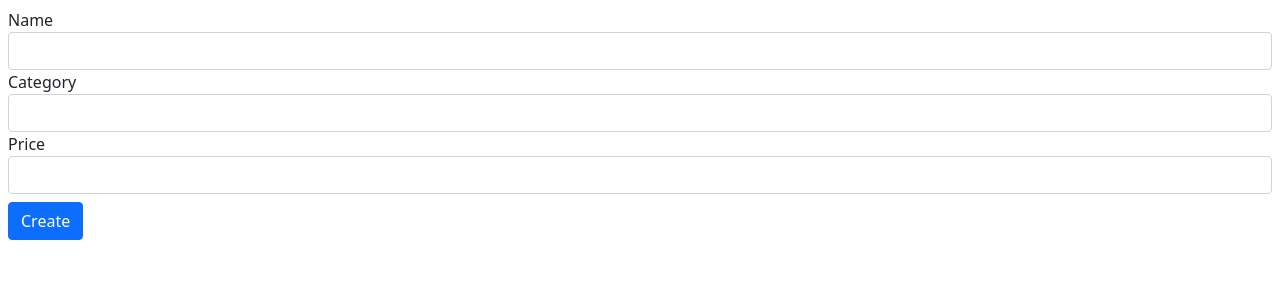
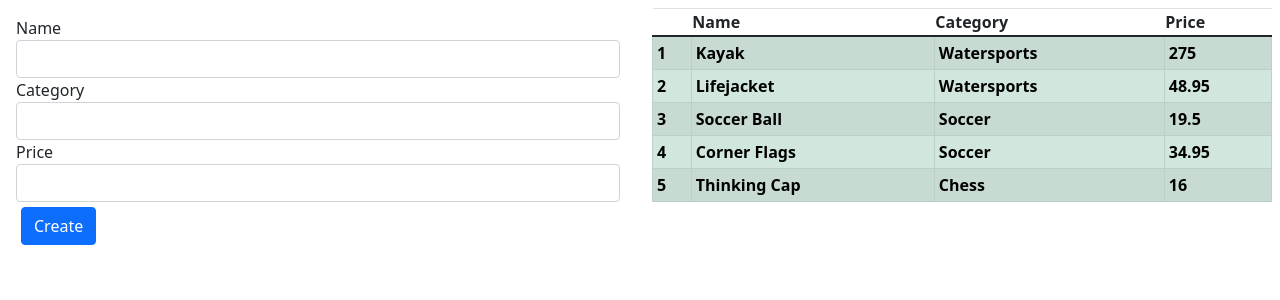
Before and after one commit to rafaelhfreitas/angular_underhood, an Angular app: page / in a window 1280 px wide. Shown: the top 300 px of the page. Built offline with nearby package versions, Linux system fonts and the light colour scheme.

Commit message:
Appling a custom directive

```diff
--- a/src/app/app.module.ts
+++ b/src/app/app.module.ts
@@ -5,11 +5,13 @@
 
 import { ProductComponent } from './component';
 import { FormsModule } from '@angular/forms';
+import { PaAttrDirective } from './attr.directive';
 
 
 @NgModule({
   declarations: [
-    ProductComponent
+    ProductComponent,
+    PaAttrDirective
   ],
   imports: [
     BrowserModule,
--- /dev/null
+++ b/src/app/attr.directive.ts
@@ -0,0 +1,11 @@
+import { Directive, ElementRef } from "@angular/core";
+
+
+@Directive({
+    selector: "[pa-attr]",
+})
+export class PaAttrDirective {
+    constructor(element: ElementRef) {
+        element.nativeElement.classList.add("table-success", "fw-bold");
+    }
+}
--- a/src/app/component.ts
+++ b/src/app/component.ts
@@ -1,8 +1,94 @@
+// import { Component } from "@angular/core";
+// import { Model } from "./repository.model";
+// import { Product } from "./product.model";
+// import { NgModel, ValidationErrors, NgForm } from "@angular/forms";
+// import { NgForOf } from "@angular/common";
+
+
+// @Component({
+//     selector: "app",
+//     templateUrl: "template.html"
+// })
+// export class ProductComponent {
+
+//     model: Model = new Model();
+//     formSubmitted: boolean = false;
+
+
+//     submitForm(form: NgForm) {
+//         this.formSubmitted = true;
+//         if (form.valid) {
+//             this.addProduct(this.newProduct);
+//             this.newProduct = new Product();
+//             form.resetForm();
+//             this.formSubmitted = false;
+//         }
+//     }
+
+
+//     getProduct(key: number): Product | undefined {
+//         return this.model.getProduct(key);
+//     }
+
+//     getProducts(): Product[] {
+//         return this.model.getProducts();
+//     }
+
+//     newProduct: Product = new Product();
+
+//     get jsonProduct() {
+//         return JSON.stringify(this.newProduct)
+//     }
+
+//     addProduct(p: Product) {
+//         console.log("New product: " + this.jsonProduct)
+//     }
+
+
+//     getMessages(errs: ValidationErrors | null, name: string): string[] {
+//         let messages: string[] = [];
+//         for (let errorName in errs) {
+//             switch (errorName) {
+//                 case "required":
+//                     messages.push(`You must enter a ${name}`)
+//                     break;
+//                 case "minlength":
+//                     messages.push(`A ${name} must be at least ${errs['minlength'].requiredLength} characters`);
+//                     break;
+//                 case "pattern":
+//                     messages.push(`The ${name} contains illegal characters`);
+//                     break;
+//             }
+//         }
+//         return messages;
+//     }
+
+
+//     getValidationMessages(state: NgModel, thingName?: string): string[] {
+//         let thing: string = state.path?.[0] ?? thingName;
+//         return this.getMessages(state.errors, thing);
+
+//     }
+
+
+//     getFormValidationMessages(form: NgForm): string[] {
+//         let messages: string[] = [];
+//         Object.keys(form.controls).forEach(k => {
+//             this.getMessages(form.controls[k].errors, k)
+//                 .forEach(m => messages.push(m));
+//         });
+//         return messages;
+//     }
+
+
+// }
+
+
+
 import { Component } from "@angular/core";
 import { Model } from "./repository.model";
 import { Product } from "./product.model";
-import { NgModel, ValidationErrors, NgForm } from "@angular/forms";
-import { NgForOf } from "@angular/common";
+
 
 
 @Component({
@@ -10,25 +96,12 @@
     templateUrl: "template.html"
 })
 export class ProductComponent {
-
     model: Model = new Model();
-    formSubmitted: boolean = false;
-
-
-    submitForm(form: NgForm) {
-        this.formSubmitted = true;
-        if (form.valid) {
-            this.addProduct(this.newProduct);
-            this.newProduct = new Product();
-            form.resetForm();
-            this.formSubmitted = false;
-        }
-    }
-
 
     getProduct(key: number): Product | undefined {
         return this.model.getProduct(key);
     }
+
 
     getProducts(): Product[] {
         return this.model.getProducts();
@@ -36,49 +109,11 @@
 
     newProduct: Product = new Product();
 
-    get jsonProduct() {
-        return JSON.stringify(this.newProduct)
+    addProduct(p: Product) {
+        this.model.saveProduct(p);
     }
 
-    addProduct(p: Product) {
-        console.log("New product: " + this.jsonProduct)
+    submitForm() {
+        this.addProduct(this.newProduct);
     }
-
-
-    getMessages(errs: ValidationErrors | null, name: string): string[] {
-        let messages: string[] = [];
-        for (let errorName in errs) {
-            switch (errorName) {
-                case "required":
-                    messages.push(`You must enter a ${name}`)
-                    break;
-                case "minlength":
-                    messages.push(`A ${name} must be at least ${errs['minlength'].requiredLength} characters`);
-                    break;
-                case "pattern":
-                    messages.push(`The ${name} contains illegal characters`);
-                    break;
-            }
-        }
-        return messages;
-    }
-
-
-    getValidationMessages(state: NgModel, thingName?: string): string[] {
-        let thing: string = state.path?.[0] ?? thingName;
-        return this.getMessages(state.errors, thing);
-
-    }
-
-
-    getFormValidationMessages(form: NgForm): string[] {
-        let messages: string[] = [];
-        Object.keys(form.controls).forEach(k => {
-            this.getMessages(form.controls[k].errors, k)
-                .forEach(m => messages.push(m));
-        });
-        return messages;
-    }
-
-
 }
--- a/src/app/template.html
+++ b/src/app/template.html
@@ -1,49 +1,37 @@
-<div class="p-2">
-
-    <form #form="ngForm" (ngSubmit)="submitForm(form)">
-
-        <div class="bg-danger text-white p-2 mb-2" *ngIf="formSubmitted && form.invalid">
-            There are problems with the form
-
-            <ul>
-                <li *ngFor="let error of getFormValidationMessages(form)">
-                    {{error}}
-                </li>
-            </ul>
-
-        </div>
-
+<div class="row p-2">
+    <div class="col-6">
+        <form class="m-2" (ngSubmit)="submitForm()">
             <div class="form-group">
                 <label>Name</label>
-            <input class="form-control"
-                name="name"
-                [(ngModel)]="newProduct.name"
-                #name="ngModel"
-                required
-                minlength="5"
-                pattern="^[A-Za-z ]+$" />
+                <input class="form-control" name="name" [(ngModel)]="newProduct.name" />
             </div>
-
-
             <div class="form-group">
                 <label>Category</label>
-            <input class="form-control" name="category"
-                [(ngModel)]="newProduct.category" required type="number">
+                <input class="form-control" name="category" [(ngModel)]="newProduct.category" />
             </div>
-
-
             <div class="form-group">
                 <label>Price</label>
-            <input class="form-control" name="price" [(ngModel)]="newProduct.price" required type="number">
+                <input class="form-control" name="price" [(ngModel)]="newProduct.price" />
             </div>
-
-
-        <button class="btn btn-primary mt-2" type="submit"
-            [disabled]="formSubmitted && form.invalid"
-            [class.btn-secondary]="formSubmitted && form.invalid">
-                Create
-        </button>
-
-
+            <button style="margin: 5px;" class="btn btn-primary" type="submit">Create</button>
         </form>
     </div>
+    <div class="col">
+        <table class="table table-sm table-bordered table-striped">
+            <thead>
+                <th></th>
+                <th>Name</th>
+                <th>Category</th>
+                <th>Price</th>
+            </thead>
+            <tbody>
+                <tr *ngFor="let item of getProducts(); let i = index" pa-attr>
+                    <td>{{i + 1}}</td>
+                    <td>{{item.name}}</td>
+                    <td>{{item.category}}</td>
+                    <td>{{item.price}}</td>
+                </tr>
+            </tbody>
+        </table>
+    </div>
+</div>
```
Lines whose indentation alone changed are shown as unchanged.
